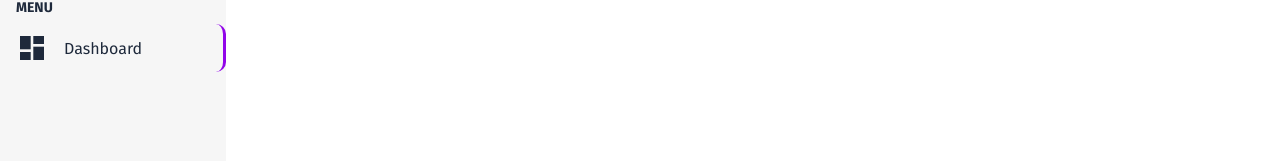
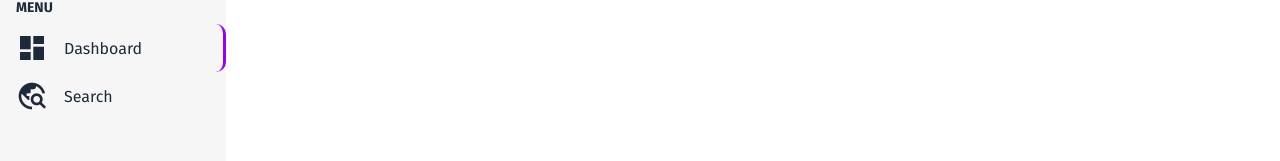
Before and after one commit to r-santtos/Teste-Desenvolvedor-frontend, a Vue app: page / in a window 1280 px wide. Both pictures are taken after a click on the button "double_arrow". Shown: the part 139-300 px from the top of the page. Built offline with nearby package versions, Linux system fonts and the light colour scheme.

Commit message:
create router search

```diff
--- a/src/components/AsideComponent.vue
+++ b/src/components/AsideComponent.vue
@@ -11,6 +11,11 @@
       <router-link class="button" to="/">
         <span class="material-icons">dashboard</span>
         <span class="text">Dashboard</span>
+      </router-link>
+
+      <router-link class="button" to="/search">
+        <span class="material-icons">travel_explore</span>
+        <span class="text">Search</span>
       </router-link>
     </div>
   </aside>
--- a/src/router/index.ts
+++ b/src/router/index.ts
@@ -1,11 +1,18 @@
 import { createRouter, createWebHistory, RouteRecordRaw } from 'vue-router'
 import Dashboard from '../views/DashboardView.vue'
+import SearchView from '../views/SearchView.vue'
 
 const routes: Array<RouteRecordRaw> = [
   {
     path: '/',
     name: 'dashboard',
     component: Dashboard
+  },
+
+  {
+    path: '/',
+    name: 'search',
+    component: SearchView
   },
 ]
 
--- /dev/null
+++ b/src/views/SearchView.vue
@@ -0,0 +1,29 @@
+<template>
+  <div class="search">
+    <h1>Search</h1>
+  </div>
+</template>
+
+<script lang="ts">
+  import { defineComponent } from 'vue';
+
+  export default defineComponent({
+    name: 'SearchView',
+  });
+</script>
+
+<style lang="scss" scoped>
+  .search {
+    padding: 1rem;
+    width: calc(100% - (2rem + 32px));
+    display: flex;
+    flex-direction: column;
+    align-items: flex-start;
+    margin-left: 4rem;
+
+    @media (min-width: 768px) {
+      width: calc(100% - (2rem + 64px));
+      margin-left: 0rem;
+    }
+  }
+</style>
```
